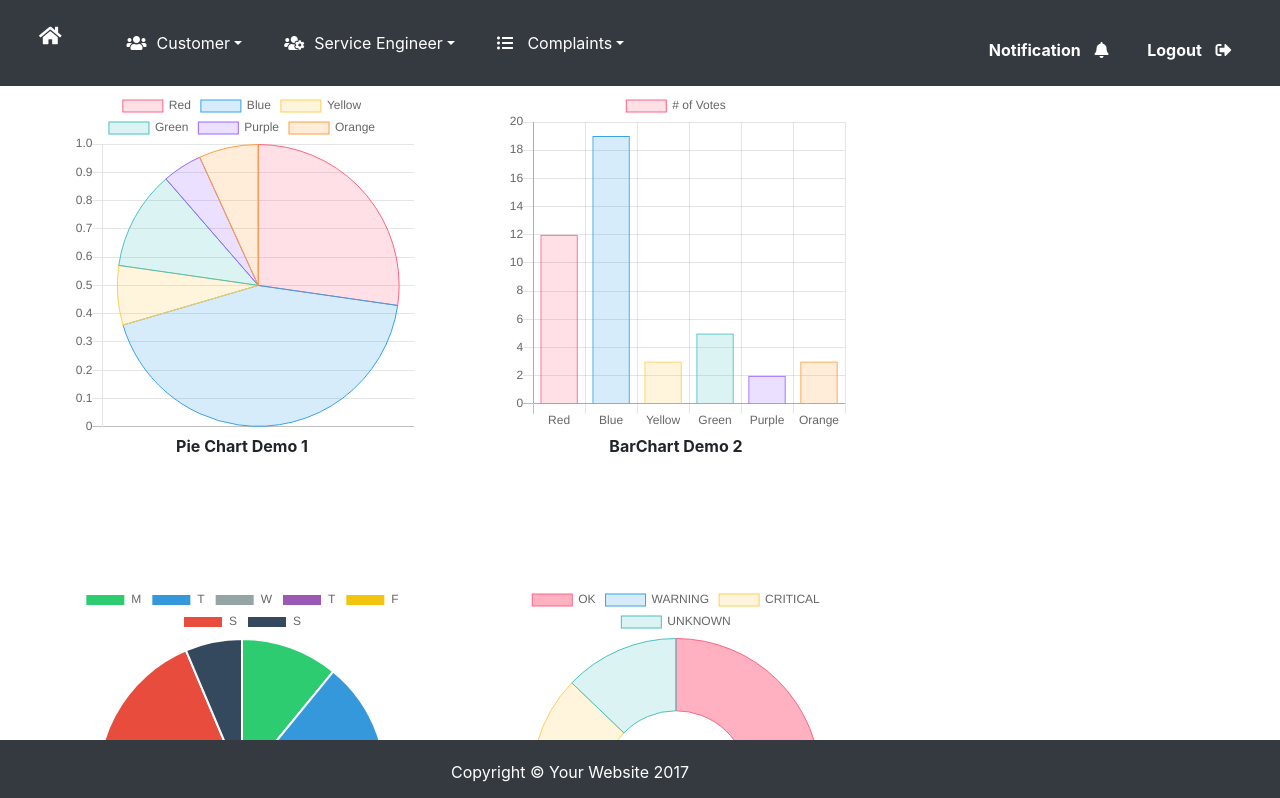
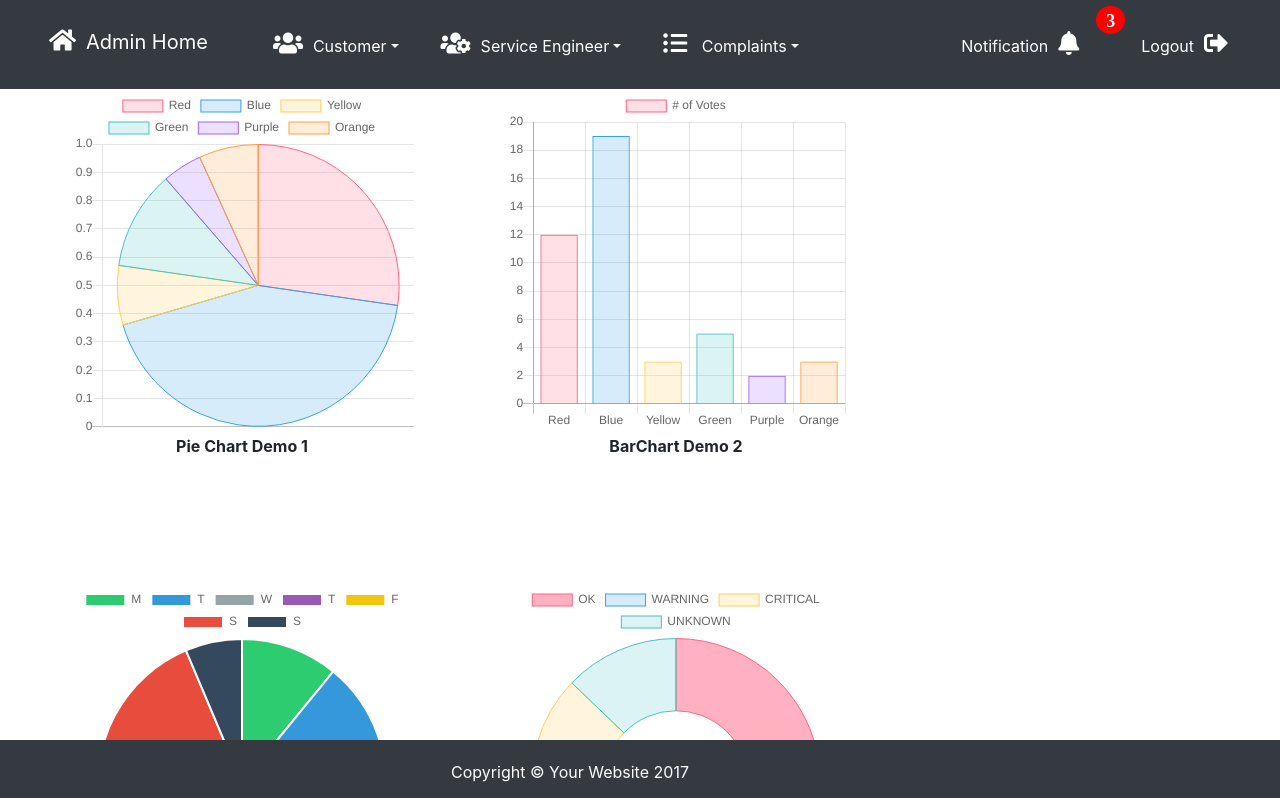
Before and after one commit to Pratikbg24/Angular-pj, an Angular app in the folder MyApp/: page /home1 in a window 1280 px wide. Shown: the top 798 px of the page. Built offline with nearby package versions, Linux system fonts and the light colour scheme.

Commit message:
changes done

```diff
--- a/MyApp/src/app/component/home1/home1.component.css
+++ b/MyApp/src/app/component/home1/home1.component.css
@@ -52,16 +52,6 @@ margin-right: 10px !important;
   position: relative;
   display: inline-block;
 }
-/*
-.dropdown-menu{
-  display: none;
-  position: absolute;
-  background-color: #f1f1f1;
-  min-width: 160px;
-  box-shadow: 0px 8px 16px 0px rgba(0,0,0,0.2);
-  z-index: 1;
-}
-/*/
 .dropdown-menu a {
 
   color: black;
@@ -76,38 +66,45 @@ margin-right: 10px !important;
 
 .nav-item.dropdown :hover.nav-link.dropdown-toggle{background-color: #3e8e41;}
 
-
-.navbar-brand.badge {
-  display: inline-block;
-  padding-top: .3125rem;
-  padding-bottom: .3125rem;
-  margin-right: 1rem;
-  font-size: 1rem;
-  line-height: inherit;
-  white-space: nowrap;
-}
-.navbar-brand  :hover{background-color: #3e8e41;}
-
-
-.col-md-2{
-position: relative !important;
- width: 100% !important;
-padding-left: 0px !important;
-margin-top: 8px;
-}
-
-.col-md-4 {
-  -webkit-box-flex: 0;
-  flex-direction: row-reverse  !important;
-  max-width: width 100% !important;
-  display: flex;
-  margin-top: 14px;
-}
-/* .row{
-  width: 100%;
-  max-width: 1600px !important;
-} */
 .container{
   margin-left: 0px !important;
   margin-right: 0px !important;
 }
+.navbar-brand
+{
+  color: white;
+  text-decoration: none;
+   padding: 12px 23px;
+   position: relative;
+  display: inline-block;
+  border-radius: 2px;
+}
+.navbar-brand:hover {
+  background: #3e8e41;
+}
+.notification {
+
+  color: white;
+  text-decoration: none;
+   padding: 15px 26px;
+   position: relative;
+  display: inline-block;
+  border-radius: 2px;
+}
+
+.notification:hover {
+  background: #3e8e41;
+}
+
+.fas .badge {
+  position: absolute;
+  top: -10px;
+  right: -10px;
+  padding: 5px 10px;
+  border-radius: 50%;
+  background-color: red;
+  color: white;
+}
+i{
+  font-size: x-large;
+}
--- a/MyApp/src/app/component/home1/home1.component.html
+++ b/MyApp/src/app/component/home1/home1.component.html
@@ -1,11 +1,15 @@
+<body>
+    <!-- Navigation -->
+    <nav class="navbar navbar-expand-sm navbar-dark bg-dark fixed-top row ">
 
-    <!-- Navigation -->
-    <nav class="navbar navbar-expand-sm navbar-dark bg-dark fixed-top row">
 
-                <div class="col-md-8 ">
+        <div class="col-md-8">
+
             <div class="collapse navbar-collapse float-left" id="ftco-nav">
                 <ul class="navbar-nav ml-auto">
-                            <li><a class="navbar-brand btn" ><i class="fas fa-home"></i></a>
+                    <li class="nav-item">
+                         <a class="navbar-brand" href="#"> <i class="fas fa-home"></i>Admin Home</a>
+
                     </li>
                     <li class="nav-item dropdown">
                         <a class="nav-link dropdown-toggle" href="#" id="dropdown04" data-toggle="dropdown"
@@ -18,11 +22,12 @@
                     </li>
                     <li class="nav-item dropdown">
                         <a class="nav-link dropdown-toggle" href="#" id="dropdown04" data-toggle="dropdown"
-                                    aria-haspopup="true" aria-expanded="false"><i class="fas fa-users-cog"></i>Service Engineer</a>
+                            aria-haspopup="true" aria-expanded="false"><i class="fas fa-users-cog"></i>Service
+                            Engineer</a>
                         <div class="dropdown-menu" aria-labelledby="dropdown04">
-                                    <a class="dropdown-item" >Create Service Engineer</a>
+                            <a class="dropdown-item">Create Service Engineer</a>
                             <a class="dropdown-item">Update Service Engineer</a>
-                                    <a class="dropdown-item" >Service Engineer Details</a>
+                            <a class="dropdown-item">Service Engineer Details</a>
                         </div>
                     </li>
 
@@ -31,8 +36,8 @@
                             aria-haspopup="true" aria-expanded="false"> <i class="fas fa-list-ul"></i>
                             Complaints</a>
                         <div class="dropdown-menu" aria-labelledby="dropdown04">
-                                    <a class="dropdown-item" >View Complaints</a>
-                                    <a class="dropdown-item" >Assign Complaints</a>
+                            <a class="dropdown-item">View Complaints</a>
+                            <a class="dropdown-item">Assign Complaints</a>
                         </div>
                     </li>
 
@@ -42,18 +47,32 @@
 
         </div>
         <div class="col-md-4">
-                    <a class="navbar-brand badge" >Logout <i class="fas fa-sign-out-alt"></i></a>
-                    <button class="navbar-toggler badge" type="button" data-toggle="collapse" data-target="#ftco-nav" aria-controls="ftco-nav" aria-expanded="false" aria-label="Toggle navigation">
-                      <span class="oi oi-menu"></span>
-                    </button>
+            <div class="collapse navbar-collapse float-right" id="ftco-nav">
+                <ul class="navbar-nav ml-auto">
 
-                    <a class="navbar-brand badge" >Notification <i class="fas fa-bell"></i></a>
-                    <button class="navbar-toggler badge" type="button" data-toggle="collapse" data-target="#ftco-nav" aria-controls="ftco-nav" aria-expanded="false" aria-label="Toggle navigation">
-                      <span class="oi oi-menu"></span>
-                    </button>
+                    <li class="nav-item">
+                        <a href="#" class="notification">
+                            <span>Notification</span>
+                            <i class="fas fa-bell">  <span class="badge">3</span></i>
 
+                        </a>
+                    </li>
+                    <li class="nav-item">
+                        <a href="#" class="notification">
+                            <span>Logout</span>
+                            <i class="fas fa-sign-out-alt"></i>
+                        </a>
+                    </li>
+                </ul>
+            </div>
         </div>
 
+
+
+        <button class="navbar-toggler" type="button" data-toggle="collapse" data-target="#ftco-nav"
+        aria-controls="ftco-nav" aria-expanded="false" aria-label="Toggle navigation">
+        <span class="oi oi-menu"></span> <b>Menu</b>
+    </button>
 
     </nav>
 
@@ -76,8 +95,12 @@
         <p id="p1"><b>Pie Chart Demo 4</b></p>
     </div>
 
+
+
+
     <footer class="py-5 bg-dark">
         <div class="container">
             <p class="m-0 text-center text-white">Copyright &copy; Your Website 2017</p>
         </div>
     </footer>
+</body>
```
Lines whose indentation alone changed are shown as unchanged.
